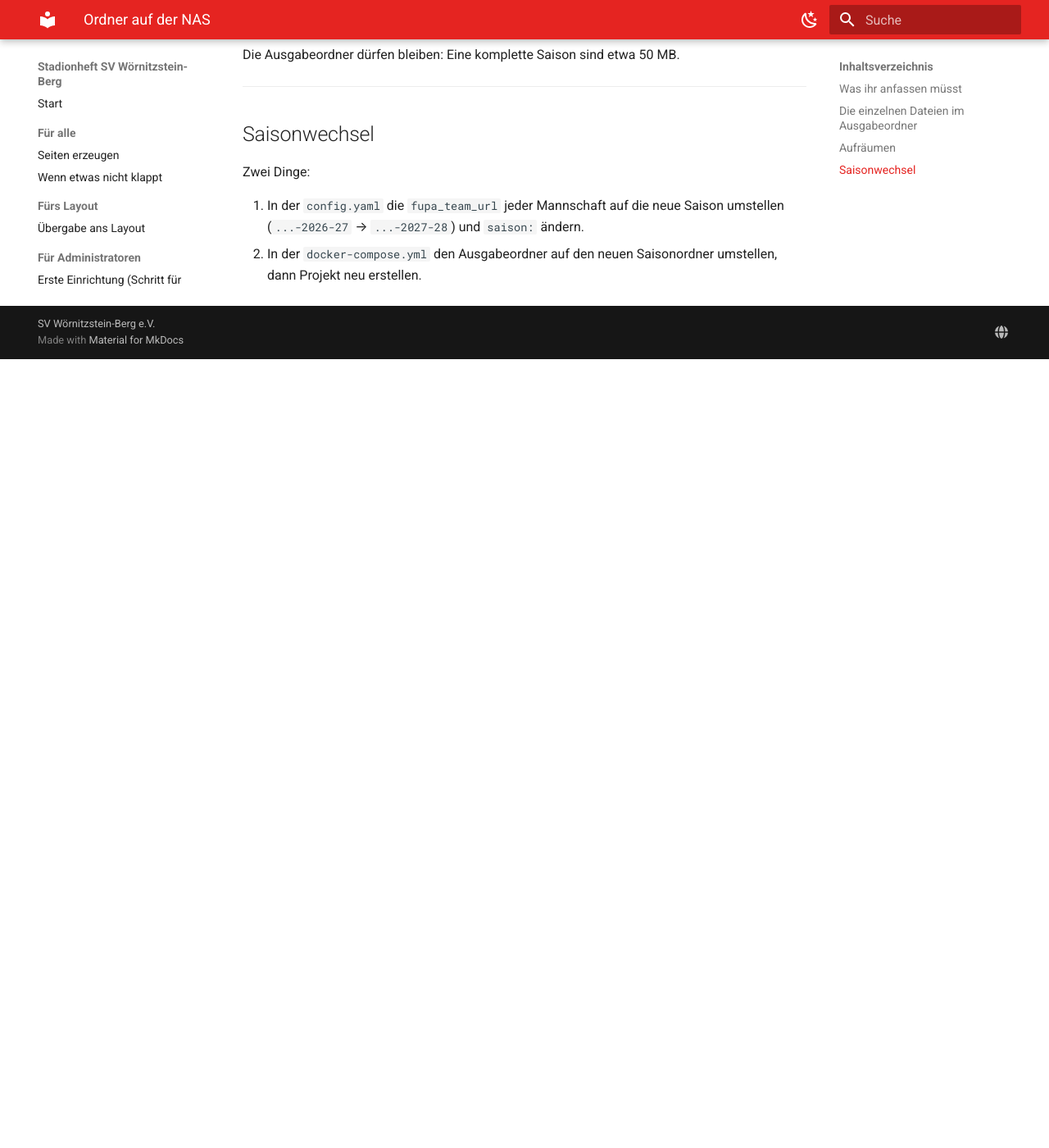
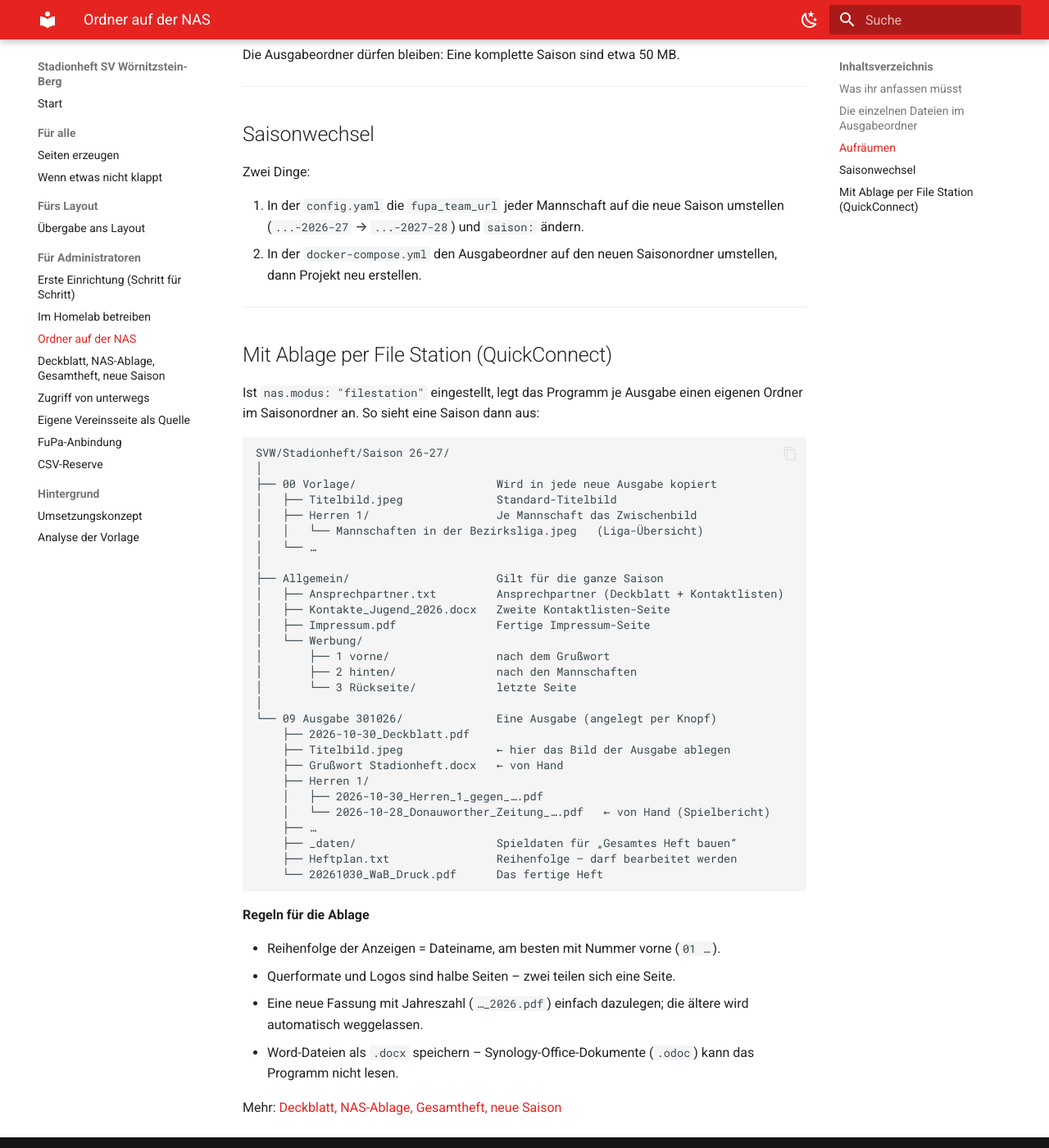
Before and after one commit to habersatterdan/stadionheft-svw, an MkDocs documentation site: the page built from docs/NAS_ORDNERSTRUKTUR.md, in a window 1280 px wide and 1400 px high, scrolled down 1732 px. Shown: the whole window at 82% size. Built offline with MkDocs 1.6.1 and Material for MkDocs 9.7.7, drawn with Linux system fonts in a browser that asks for light colours; before the commit the page ends 2170 px from its top, so only the background shows below that.

Commit message:
Anleitung: Deckblatt, NAS-Ablage und Gesamtheft in README, 'Seiten erzeugen', Hilfeseite, NAS-Ordner
Die Bedienung stand nur in docs/nas-ablage.md. Jetzt auch dort, wo man
zuerst nachsieht: README (Was es macht), 'Seiten erzeugen' (Schritt NAS
und zweiter Knopf), Hilfeseite in der App (zeigt die echten Ordner aus der
Konfiguration) und 'Ordner auf der NAS' (neue Saisonstruktur).

Co-Authored-By: Claude Opus 5.5 <noreply@anthropic.com>

````diff
--- a/docs/NAS_ORDNERSTRUKTUR.md
+++ b/docs/NAS_ORDNERSTRUKTUR.md
@@ -89,3 +89,52 @@ Zwei Dinge:
    Saison umstellen (`...-2026-27` → `...-2027-28`) und `saison:` ändern.
 2. In der `docker-compose.yml` den Ausgabeordner auf den neuen Saisonordner
    umstellen, dann Projekt neu erstellen.
+
+---
+
+## Mit Ablage per File Station (QuickConnect)
+
+Ist `nas.modus: "filestation"` eingestellt, legt das Programm je Ausgabe einen
+eigenen Ordner im Saisonordner an. So sieht eine Saison dann aus:
+
+```
+SVW/Stadionheft/Saison 26-27/
+│
+├── 00 Vorlage/                     Wird in jede neue Ausgabe kopiert
+│   ├── Titelbild.jpeg              Standard-Titelbild
+│   ├── Herren 1/                   Je Mannschaft das Zwischenbild
+│   │   └── Mannschaften in der Bezirksliga.jpeg   (Liga-Übersicht)
+│   └── …
+│
+├── Allgemein/                      Gilt für die ganze Saison
+│   ├── Ansprechpartner.txt         Ansprechpartner (Deckblatt + Kontaktlisten)
+│   ├── Kontakte_Jugend_2026.docx   Zweite Kontaktlisten-Seite
+│   ├── Impressum.pdf               Fertige Impressum-Seite
+│   └── Werbung/
+│       ├── 1 vorne/                nach dem Grußwort
+│       ├── 2 hinten/               nach den Mannschaften
+│       └── 3 Rückseite/            letzte Seite
+│
+└── 09 Ausgabe 301026/              Eine Ausgabe (angelegt per Knopf)
+    ├── 2026-10-30_Deckblatt.pdf
+    ├── Titelbild.jpeg              ← hier das Bild der Ausgabe ablegen
+    ├── Grußwort Stadionheft.docx   ← von Hand
+    ├── Herren 1/
+    │   ├── 2026-10-30_Herren_1_gegen_….pdf
+    │   └── 2026-10-28_Donauworther_Zeitung_….pdf   ← von Hand (Spielbericht)
+    ├── …
+    ├── _daten/                     Spieldaten für „Gesamtes Heft bauen“
+    ├── Heftplan.txt                Reihenfolge – darf bearbeitet werden
+    └── 20261030_WaB_Druck.pdf      Das fertige Heft
+```
+
+**Regeln für die Ablage**
+
+* Reihenfolge der Anzeigen = Dateiname, am besten mit Nummer vorne (`01 …`).
+* Querformate und Logos sind halbe Seiten – zwei teilen sich eine Seite.
+* Eine neue Fassung mit Jahreszahl (`…_2026.pdf`) einfach dazulegen; die
+  ältere wird automatisch weggelassen.
+* Word-Dateien als `.docx` speichern – Synology-Office-Dokumente (`.odoc`)
+  kann das Programm nicht lesen.
+
+Mehr: [Deckblatt, NAS-Ablage, Gesamtheft, neue Saison](nas-ablage.md)
--- a/docs/erzeugen.md
+++ b/docs/erzeugen.md
@@ -8,7 +8,7 @@ Das ist der Vorgang, den ihr vor jedem Heimspiel macht. Er dauert eine Minute.
 
 ### 1. Seite öffnen
 
-Im Browser: **http://svwnas:8080**
+Im Browser: **http://svwnas:8080** (im Homelab: **https://stadionheft.haberlab.local**)
 
 Das geht vom Handy, vom Tablet und von jedem Rechner im Vereinsnetz – es muss
 nichts installiert werden. Von unterwegs braucht es eine Verbindung ins
@@ -44,10 +44,47 @@ Die Dateien liegen außerdem auf der NAS unter
 SVW/Stadionheft/Saison 26-27/05_Ausgaben/<Datum>_Spieltag/
 ```
 
-### 5. Weitergeben
+### 5. Auf die NAS legen (wenn eingerichtet)
+
+Ist die Ablage per File Station eingerichtet, steht unter dem Ergebnis
+**„Auf die NAS legen“**:
+
+1. Ordnernamen prüfen – vorgeschlagen ist die nächste Nummer mit dem Datum
+   des ersten Spiels, z. B. `09 Ausgabe 301026`.
+2. **„Auf NAS ablegen“** klicken und die Seite offen lassen. Über QuickConnect
+   dauert das ein paar Minuten; der Fortschritt steht darunter.
+
+Das Programm legt den Ordner im Saisonordner an, kopiert den Inhalt von
+`00 Vorlage` hinein (Titelbild, Zwischenbilder) und legt jede Mannschaftsdatei
+in ihren Ordner, das Deckblatt in den Hauptordner.
+
+### 6. Weitergeben
 
 Das ZIP an die Person schicken, die das Heft zusammenbaut. Mehr braucht sie
 nicht – [was sie damit macht, steht hier](uebergabe.md).
+
+---
+
+## Das gesamte Heft bauen (zweiter Knopf)
+
+Statt alles von Hand zusammenzubauen, kann das Programm das komplette Heft
+aus dem Ausgabe-Ordner der NAS bauen:
+
+1. Ausgabe wie oben anlegen (Schritt 1–5).
+2. In den Ausgabe-Ordner auf der NAS legen:
+   * **`Titelbild.jpg`** (ersetzt das aus der Vorlage),
+   * **das Grußwort** als `Grußwort….docx` oder `Vorwort….docx` (Word),
+   * **Zeitungsartikel** als PDF in den Ordner der Mannschaft.
+3. Auf der Startseite **„Gesamtes Heft bauen …“** → Ausgabe wählen →
+   **„Heft bauen“**. Nach einigen Minuten liegt das fertige Heft
+   (`<Datum>_WaB_Druck.pdf`) im Ausgabe-Ordner und lässt sich herunterladen.
+4. **Reihenfolge ändern:** Im Ordner liegt jetzt `Heftplan.txt`. Zeilen
+   verschieben oder löschen, dann noch einmal „Heft bauen“ – es gilt genau
+   diese Reihenfolge.
+
+Werbung, Kontaktlisten und Impressum kommen aus dem Ordner `Allgemein` der
+Saison. Was wo liegt und wie man es pflegt:
+[Deckblatt, NAS-Ablage, Gesamtheft, neue Saison](nas-ablage.md).
 
 ---
 
````
Also changed, not shown: README.md (+18 -7 lines), 2 other files.
